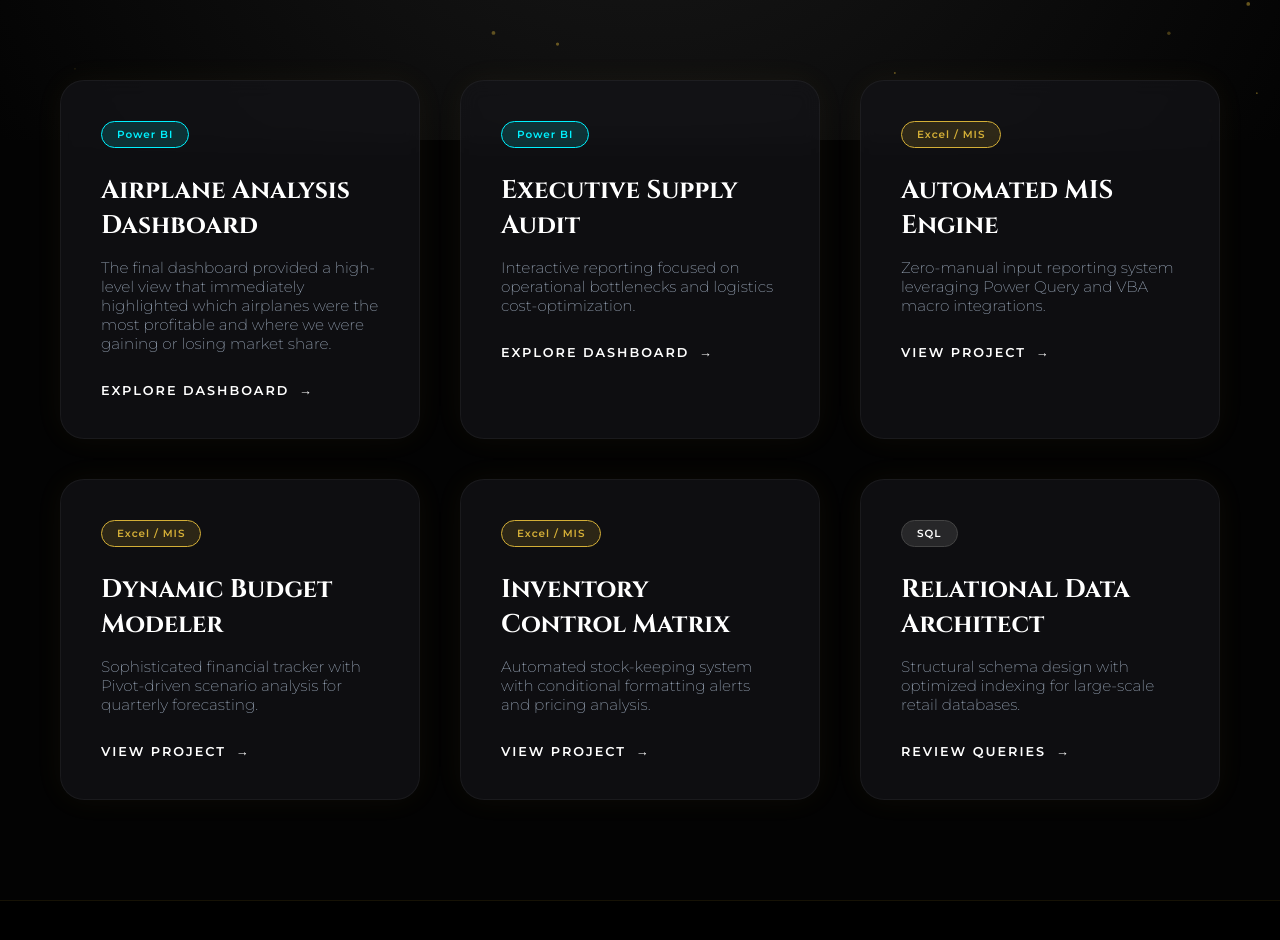
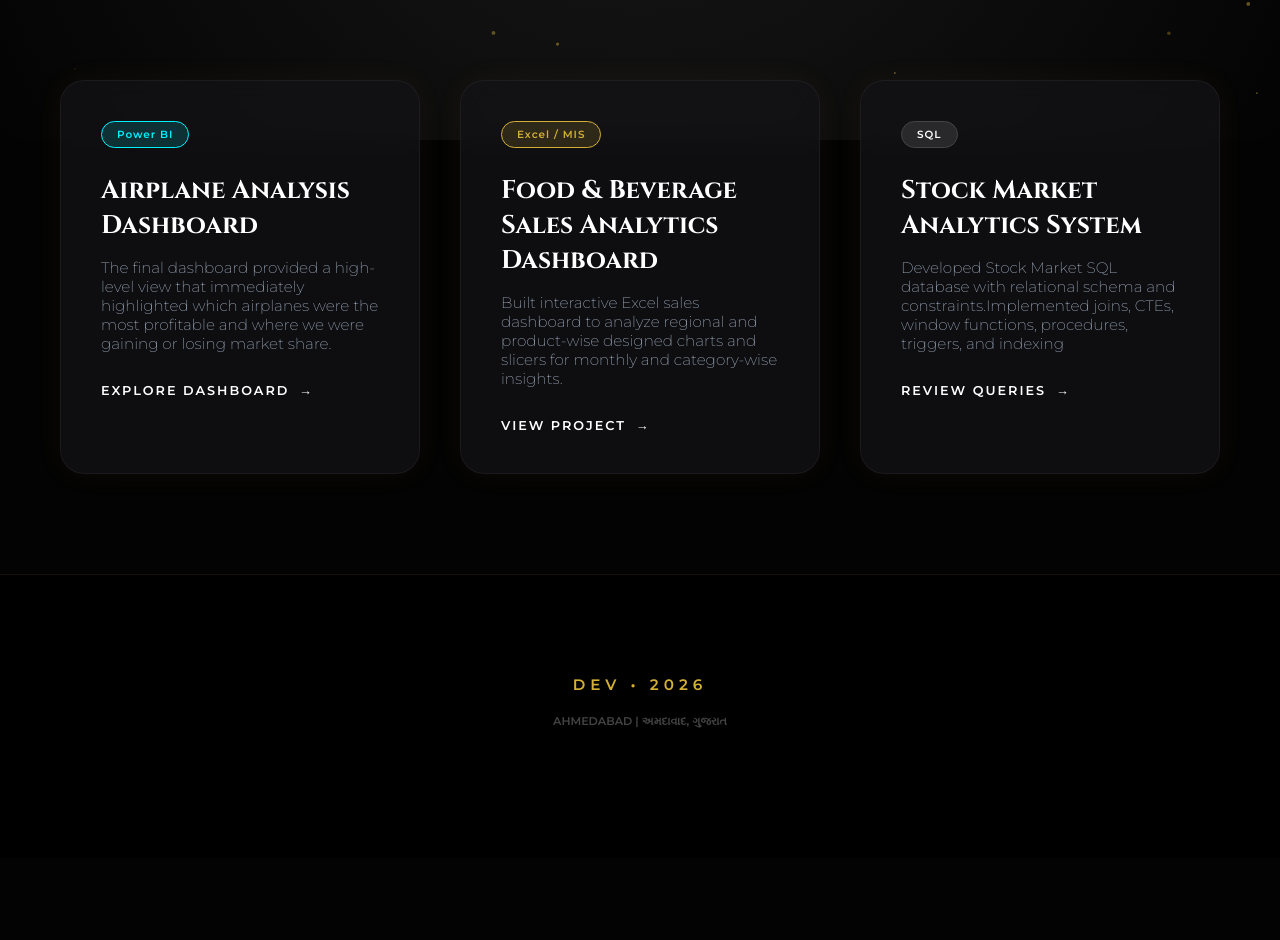
Before and after one commit to dev010001/PORTFOLIO, a plain HTML site: page index.html in a window 1280 px wide. Shown: the part 660-1600 px from the top of the page. After the commit the page ends 1518 px from the top, so only its background shows below. Drawn offline with Linux system fonts and the light colour scheme.

Commit message:
Update index.html

```diff
--- a/index.html
+++ b/index.html
@@ -199,37 +199,17 @@
             </div>
 
             <div class="card">
-                <span class="badge badge-pbi">Power BI</span>
-                <h3>Executive Supply Audit</h3>
-                <p>Interactive reporting focused on operational bottlenecks and logistics cost-optimization.</p>
-                <a href="asset/ecommerce.pbix" class="view-link">Explore Dashboard</a>
-            </div>
-
-            <div class="card">
                 <span class="badge badge-xls">Excel / MIS</span>
-                <h3>Automated MIS Engine</h3>
-                <p>Zero-manual input reporting system leveraging Power Query and VBA macro integrations.</p>
+                <h3>Food & Beverage Sales Analytics Dashboard</h3>
+                <p>Built interactive Excel sales dashboard to analyze regional and product-wise designed charts and slicers for monthly and category-wise insights.</p>
                 <a href="asset/Business_Sales_Analysis (1).xlsx" class="view-link">View Project</a>
             </div>
 
             <div class="card">
-                <span class="badge badge-xls">Excel / MIS</span>
-                <h3>Dynamic Budget Modeler</h3>
-                <p>Sophisticated financial tracker with Pivot-driven scenario analysis for quarterly forecasting.</p>
-                <a href="asset/Corporate_Industry_Dataset (1).xlsx" class="view-link">View Project</a>
-            </div>
-
-            <div class="card">
-                <span class="badge badge-xls">Excel / MIS</span>
-                <h3>Inventory Control Matrix</h3>
-                <p>Automated stock-keeping system with conditional formatting alerts and pricing analysis.</p>
-                <a href="asset/Food_Beverage_Dashboard (1).xlsx" class="view-link">View Project</a>
-            </div>
-
-            <div class="card">
                 <span class="badge badge-sql">SQL</span>
-                <h3>Relational Data Architect</h3>
-                <p>Structural schema design with optimized indexing for large-scale retail databases.</p>
+                <h3>Stock Market Analytics System</h3>
+                <p>Developed Stock Market SQL database with relational schema and constraints.Implemented joins, CTEs, window functions, procedures, triggers, and indexing
+</p>
                 <a href="#" class="view-link">Review Queries</a>
             </div>
         </div>
```
